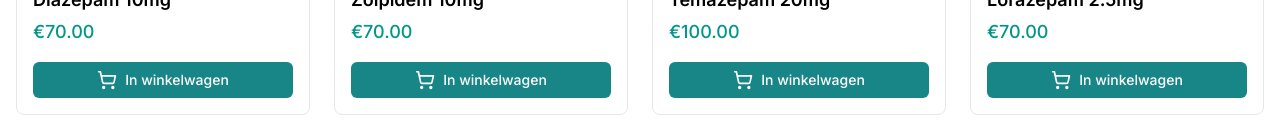
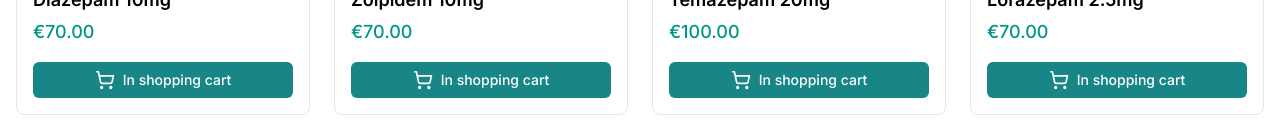
Before and after one commit to tanjilahamed99/save-life-frontend, a Next.js app: page /search in a window 1280 px wide. Shown: the part 454-591 px from the top of the page. Built offline with nearby package versions, Linux system fonts and the light colour scheme.

Commit message:
best seeling section completed

```diff
--- a/src/components/AddToCartButton.jsx
+++ b/src/components/AddToCartButton.jsx
@@ -50,7 +50,7 @@
       } ${className}`}
     >
       <ShoppingCart className="mr-2 h-5 w-5" />
-      <span>In winkelwagen</span>
+      <span>In shopping cart</span>
     </button>
   );
 }
--- a/src/components/BestSellers.jsx
+++ b/src/components/BestSellers.jsx
@@ -104,11 +104,10 @@
         <div className="flex justify-between items-center mb-8">
           <div>
             <h2 className="text-2xl md:text-3xl font-bold text-gray-900">
-              Veel verkocht
+              Sold a lot
             </h2>
             <p className="text-gray-600 mt-1">
-              Bekijk hieronder een selectie van onze producten die veel worden
-              verkocht!
+             Check out a selection of our top selling products below!
             </p>
           </div>
           <div className="hidden md:flex space-x-2">
```
